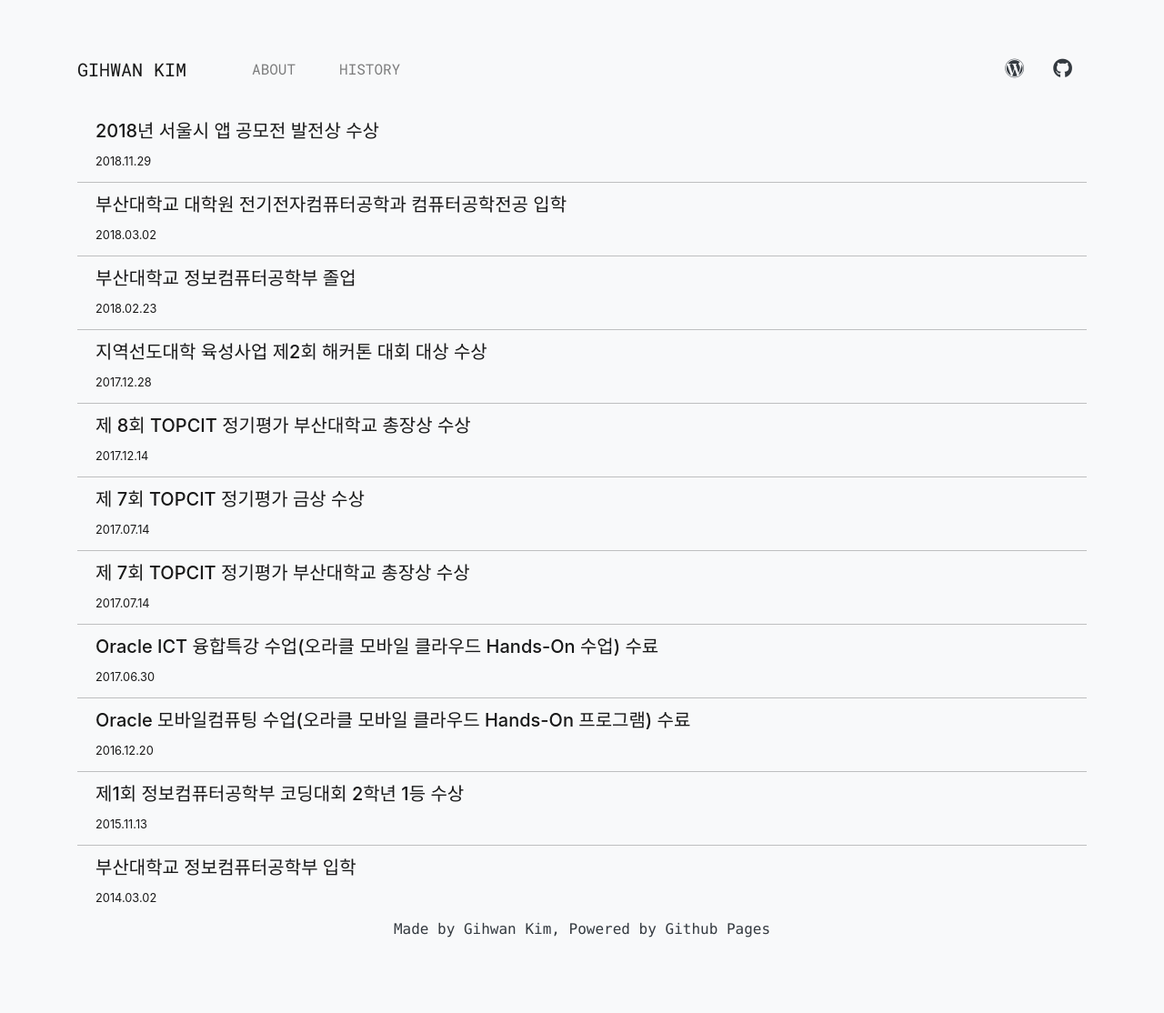
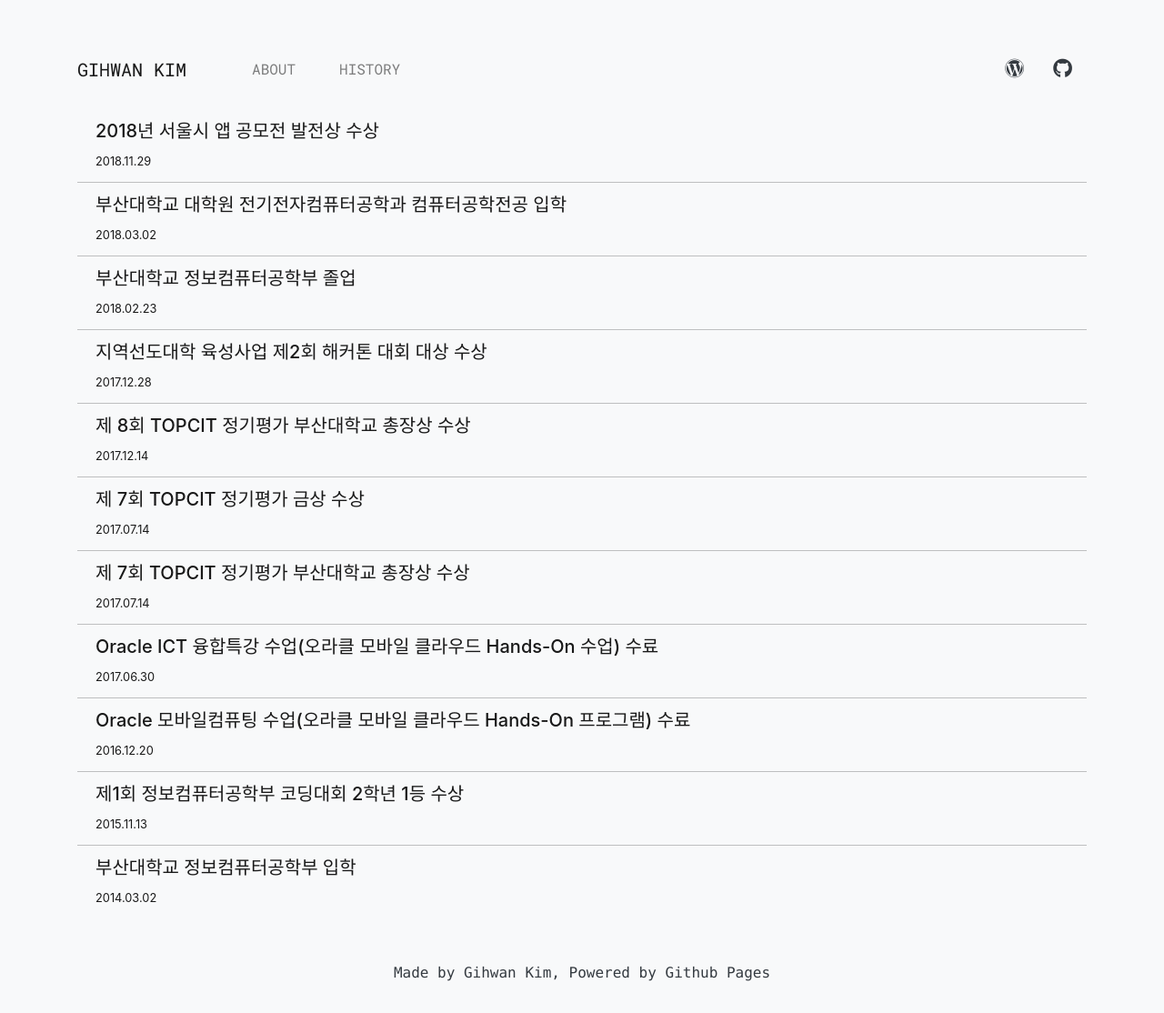
Before and after one commit to 0x1306e6d/portfolio, a Jekyll site: the page built from history/index.html, in a window 1280 px wide. Shown: the whole page at 91% size. Built offline with Jekyll 4.4.1, drawn with Linux system fonts in a browser that asks for light colours; before the commit the page ends 1050 px from its top, so only the background shows below that.

Commit message:
Add padding to footer

```diff
--- a/_includes/footer.html
+++ b/_includes/footer.html
@@ -1,4 +1,4 @@
-<footer>
+<footer class="pt-5 pb-3 pt-lg-5">
     <div class="container">
         <p class="text-center text-dark text-monospace">
             Made by Gihwan Kim, Powered by Github Pages
```
